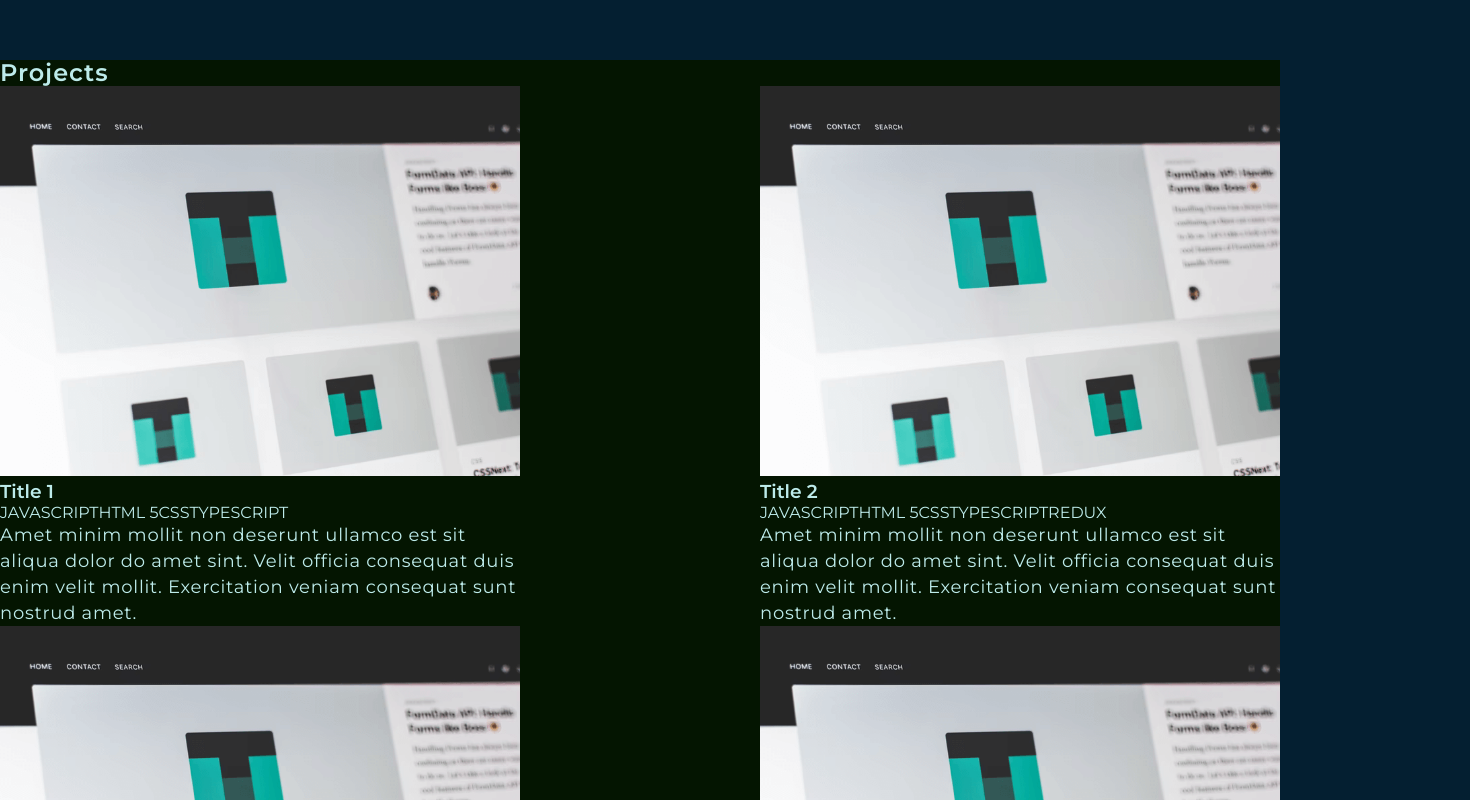
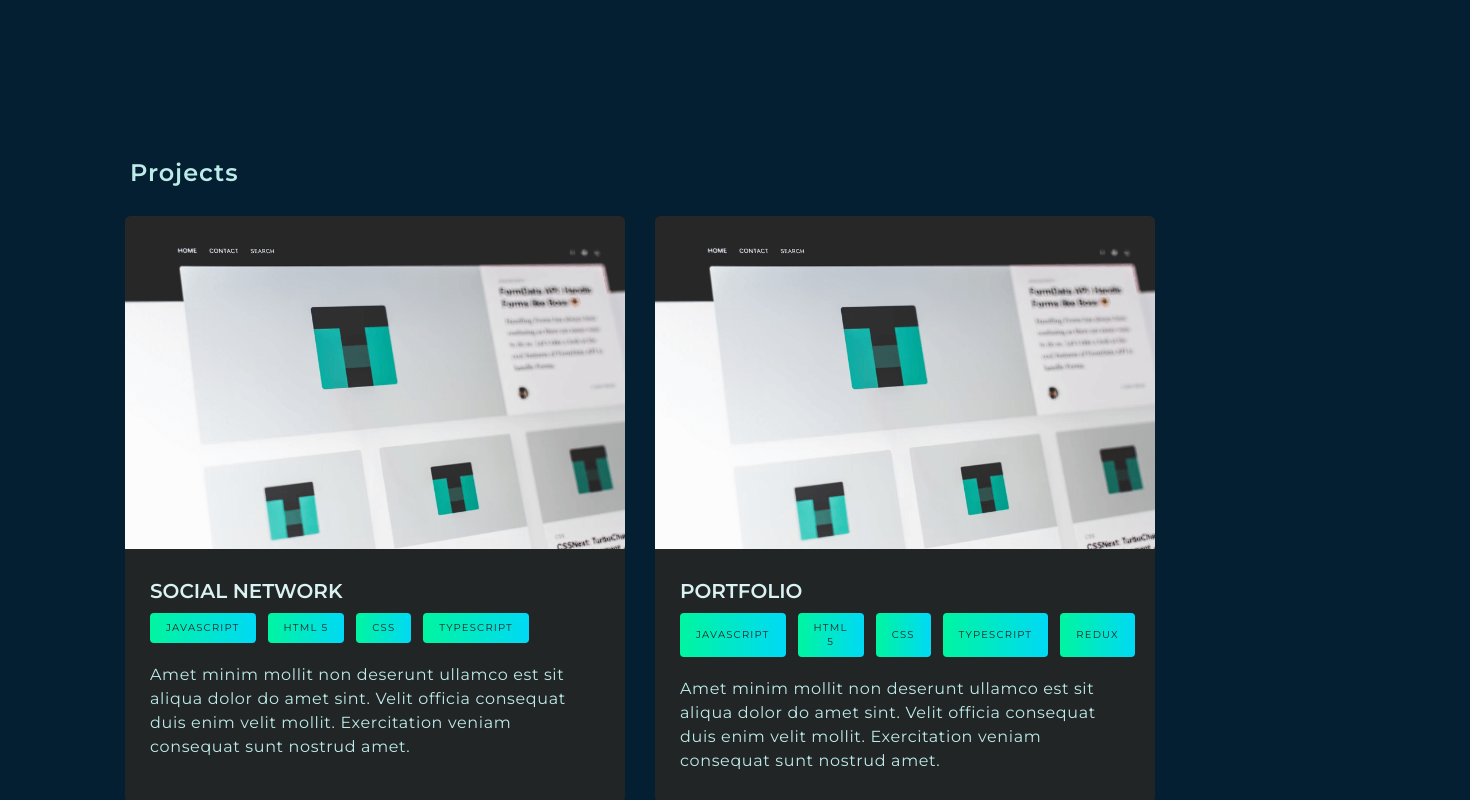
Before and after one commit to DmitrijLosev/Portfolio, a React app: page / in a window 1280 px wide. Shown: the part 2000-2800 px from the top of the page, 1470 px wide, since content can reach past the window. Built offline with nearby package versions, Linux system fonts and the light colour scheme.

Commit message:
styled-components

```diff
--- a/src/layout/sections/main/Main.tsx
+++ b/src/layout/sections/main/Main.tsx
@@ -9,7 +9,7 @@ import {MainContainer} from "../../../components/MainContainer";
 import {StyledNavLink} from "../../../components/StyledNavLink";
 import styled from "styled-components";
 import {CodePhoto} from "./CodePhoto";
-
+import fone from "../../../assets/images/fone.svg";
 
 export const Main = () => {
     return (
@@ -30,6 +30,7 @@ export const Main = () => {
                             <CodePhoto/>
                             <CodePhoto/>
                             <CodePhoto/>
+                            <StyledFone src={fone} alt={"Fone for photo here"}/>
                         </PseudoDiv>
                         <FlexWrapper id="textFlexWrapper" direction="column" justify="center" align="start" wrap="wrap">
                             <MainTittle>WEB DEVELOPER</MainTittle>
@@ -122,6 +123,7 @@ const PseudoDiv = styled.div`
     background-size: cover;
     right: 25px;
     bottom: 100px;
+    z-index: 3;
   }
 
   &::before {
@@ -134,66 +136,78 @@ const PseudoDiv = styled.div`
     background-size: cover;
     right: 25px;
     bottom: 30px;
+    z-index: 3;
   }
 
   img:nth-child(2) {
-    top: 30px;
+    top: 50px;
     left: 30px;
   }
 
   img:nth-child(3) {
-    top: 85px;
+    top: 105px;
     left: 30px;
   }
 
   img:nth-child(4) {
-    top: 30px;
+    top: 50px;
     left: 115px;
   }
 
   img:nth-child(5) {
-    top: calc(85px + 55px);
+    top: calc(105px + 55px);
     left: 30px;
   }
 
   img:nth-child(6) {
-    top: calc(85px + 55px + 55px);
+    top: calc(105px + 55px + 55px);
     left: 30px;
   }
 
   img:nth-child(7) {
-    top: calc(85px + 55px + 55px + 55px);
+    top: calc(105px + 55px + 55px + 55px);
     left: 30px;
   }
 
   img:nth-child(8) {
-    top: 30px;
+    top: 50px;
     right: 25px;
   }
 
   img:nth-child(9) {
-    top: 30px;
+    top: 50px;
     right: 110px;
   }
 
   img:nth-child(10) {
-    top: calc(85px);
+    top: calc(105px);
     right: 25px;
   }
 
   img:nth-child(11) {
-    top: calc(85px + 55px);
+    top: calc(105px + 55px);
     right: 25px;
   }
 
   img:nth-child(12) {
-    top: calc(85px + 55px + 55px);
+    top: calc(105px + 55px + 55px);
     right: 25px;
   }
 
-  img:last-child {
-    top: calc(85px + 55px + 55px + 55px);
+  img:nth-child(13) {
+    top: calc(105px + 55px + 55px + 55px);
     right: 25px;
+    z-index:3;
   }
-
+  img:last-child{
+    left:300px;
+    bottom:-80px;
+    overflow: hidden;
+  }
 `
+const StyledFone=styled.img`
+  position: absolute;
+  width: 460px;
+  height: 330px;
+  z-index:2
+`
--- a/src/layout/sections/projects/Project.tsx
+++ b/src/layout/sections/projects/Project.tsx
@@ -2,23 +2,19 @@ import React from 'react';
 import styled from "styled-components";
 import ProjectTitlePhoto from "./../../../assets/images/project.webp";
 import {StyledText} from "../../../components/StyledText";
+import {FlexWrapper} from "../../../components/FlexWrapper";
 
-export const Project = () => {
 
-    type ProjectsItemType = {
-        projectId: number,
-        projectTitlePhoto: string,
-        projectTitle: string,
-        projectUsedSkills: Array<string>,
-        projectDescription: string
-    }
-    type ProjectsItemsType = Array<ProjectsItemType>
 
-    const ProjectsItems = [
+
+export const Project: React.FC<{ showAllProjects: boolean }> = (props) => {
+
+
+    const ProjectsItemsStart = [
         {
             projectId: 1,
             projectTitlePhoto: ProjectTitlePhoto,
-            projectTitle: "Title 1",
+            projectTitle: "SOCIAL NETWORK",
             projectUsedSkills: ["JAVASCRIPT", "HTML 5", "CSS", "TYPESCRIPT"],
             projectDescription: "Amet minim mollit non deserunt ullamco est sit aliqua dolor do amet sint. " +
                 "Velit officia consequat duis enim velit mollit. Exercitation veniam consequat sunt nostrud amet."
@@ -26,7 +22,25 @@ export const Project = () => {
         {
             projectId: 2,
             projectTitlePhoto: ProjectTitlePhoto,
-            projectTitle: "Title 2",
+            projectTitle: "PORTFOLIO",
+            projectUsedSkills: ["JAVASCRIPT", "HTML 5", "CSS", "TYPESCRIPT", "REDUX"],
+            projectDescription: "Amet minim mollit non deserunt ullamco est sit aliqua dolor do amet sint. " +
+                "Velit officia consequat duis enim velit mollit. Exercitation veniam consequat sunt nostrud amet."
+        }]
+
+    const ProjectsItems = [
+        {
+            projectId: 1,
+            projectTitlePhoto: ProjectTitlePhoto,
+            projectTitle: "SOCIAL NETWORK",
+            projectUsedSkills: ["JAVASCRIPT", "HTML 5", "CSS", "TYPESCRIPT"],
+            projectDescription: "Amet minim mollit non deserunt ullamco est sit aliqua dolor do amet sint. " +
+                "Velit officia consequat duis enim velit mollit. Exercitation veniam consequat sunt nostrud amet."
+        },
+        {
+            projectId: 2,
+            projectTitlePhoto: ProjectTitlePhoto,
+            projectTitle: "PORTFOLIO",
             projectUsedSkills: ["JAVASCRIPT", "HTML 5", "CSS", "TYPESCRIPT", "REDUX"],
             projectDescription: "Amet minim mollit non deserunt ullamco est sit aliqua dolor do amet sint. " +
                 "Velit officia consequat duis enim velit mollit. Exercitation veniam consequat sunt nostrud amet."
@@ -34,7 +48,7 @@ export const Project = () => {
         {
             projectId: 3,
             projectTitlePhoto: ProjectTitlePhoto,
-            projectTitle: "Title 3",
+            projectTitle: "NATURAL CARDS",
             projectUsedSkills: ["HTML 5", "CSS"],
             projectDescription: "Amet minim mollit non deserunt ullamco est sit aliqua dolor do amet sint. " +
                 "Velit officia consequat duis enim velit mollit. Exercitation veniam consequat sunt nostrud amet."
@@ -42,7 +56,7 @@ export const Project = () => {
         {
             projectId: 4,
             projectTitlePhoto: ProjectTitlePhoto,
-            projectTitle: "Title 4",
+            projectTitle: "FREECODECAMP PROJECTS",
             projectUsedSkills: ["JAVASCRIPT", "HTML 5", "CSS", "TYPESCRIPT", "REDUX", "STYLED COMPONENTS"],
             projectDescription: "Amet minim mollit non deserunt ullamco est sit aliqua dolor do amet sint. " +
                 "Velit officia consequat duis enim velit mollit. Exercitation veniam consequat sunt nostrud amet."
@@ -50,35 +64,101 @@ export const Project = () => {
     ]
 
 
-    return (
-        <>
-            {ProjectsItems.map((projectItem) => (
+    return (<>
+            {
+                !props.showAllProjects
+                    ? ProjectsItemsStart.map((projectItem) => (
                         <StyledProjectBox key={projectItem.projectId}>
-                    <a href={""}>
+                            <FlexWrapper id="projectWrapper" direction="column">
                             <StyledProjectTitlePhoto src={projectItem.projectTitlePhoto} alt=""/>
-                    </a>
                             <StyledProjectTitle>{projectItem.projectTitle}</StyledProjectTitle>
+                            <FlexWrapper id="skillsSpans">
                             {projectItem.projectUsedSkills.map((skillItem: string, index: number) => (
-                        <span key={index}>{skillItem}</span>
+                                <StyledSkillSpan  key={index}>{skillItem}</StyledSkillSpan >
                             ))}
-                    <StyledText>{projectItem.projectDescription}</StyledText>
+                            </FlexWrapper>
+                            <StyledProjectText>{projectItem.projectDescription}</StyledProjectText>
+                            </FlexWrapper>
                         </StyledProjectBox>
+                    ))
+                    : ProjectsItems.map((projectItem) => (
+                        <StyledProjectBox key={projectItem.projectId}>
+                            <FlexWrapper id="projectWrapper" direction="column">
+                            <StyledProjectTitlePhoto src={projectItem.projectTitlePhoto} alt=""/>
+                            <StyledProjectTitle>{projectItem.projectTitle}</StyledProjectTitle>
+                                <FlexWrapper id="skillsSpans" wrap="wrap">
+                            {projectItem.projectUsedSkills.map((skillItem: string, index: number) => (
+                                <StyledSkillSpan key={index}>{skillItem}</StyledSkillSpan>
                             ))}
+                                </FlexWrapper>
+                            <StyledProjectText>{projectItem.projectDescription}</StyledProjectText>
+                            </FlexWrapper>
+                        </StyledProjectBox>
+                    ))
+            }
         </>
     )
+
 }
 
+const StyledProjectBox = styled.div`
+  max-width: 500px;
+  width: 100%;
 
-const StyledProjectBox = styled.div`
-max-width:520px;
+  ${FlexWrapper}[id="skillsSpans"] {
+    height: auto;
+    gap: 12px;
+    max-width: 475px;
+    padding: 10px 0 0 25px;
     width:100%;
+  }
 
+  ${FlexWrapper}[id="projectWrapper"] {
+    border-radius: 6px;
+    background-color: #222525;
+  }
 `
 const StyledProjectTitle = styled.h3`
+  color:#D9F2F2;
+  font-family: Montserrat,sans-serif;
+  font-size: 20px;
+  font-style: normal;
+  font-weight: 600;
+  line-height: normal;
+  padding-left: 25px;
+  max-width: 450px;
 `
 
 const StyledProjectTitlePhoto = styled.img`
   width: 100%;
-  height: 390px;
   object-fit: cover;
+  border-top-left-radius: 6px;
+  border-top-right-radius: 6px;
+  padding-bottom:30px;
 `
+const StyledSkillSpan = styled.span `
+  color: #1F2626;
+  text-align: center;
+  font-family: Montserrat,sans-serif;
+  font-size: 10px;
+  font-style: normal;
+  font-weight: 400;
+  line-height: 14px;
+  letter-spacing: 1.2px;
+  text-transform: uppercase;
+  display: inline-flex;
+  padding: 8px 16px;
+  justify-content: center;
+  align-items: center;
+  gap: 10px;
+  border-radius: 4px;
+  background: linear-gradient(90deg, #00F5A0 0%, #00D9F5 100%);
+`
+const StyledProjectText = styled(StyledText)`
+  color: #BDEBEA;
+  font-size: 16px;
+  line-height: 24px;
+  letter-spacing: 0.64px;
+  max-width: 500px;
+  padding:20px 25px 30px 25px
+`
--- a/src/layout/sections/projects/Projects.tsx
+++ b/src/layout/sections/projects/Projects.tsx
@@ -1,24 +1,52 @@
-import React from 'react';
+import React, {useState} from 'react';
 import styled from "styled-components";
 import {StyledSectionTitle} from "../../../components/StyledSectionTitle";
 import {FlexWrapper} from "../../../components/FlexWrapper";
 import {Project} from "./Project";
+import {MainContainer} from "../../../components/MainContainer";
+import {MyTheme} from "../../../components/styles/MyTheme.styles";
+import {StyledBtn} from "../../../components/Button";
 
 export const Projects = () => {
+
+    const [showAllProjects, setShowAll]=useState<boolean>(false)
+    const showAllProject=()=>{
+        setShowAll(true)
+    }
+    const hideAllProject=()=>{
+        setShowAll(false)
+    }
+
     return (
-        <StyledProjectsSection id="projects">
+        <StyledProjectsSection id="Projects">
+            <MainContainer>
+                <FlexWrapper id="allprojects" direction="column">
             <StyledSectionTitle>Projects</StyledSectionTitle>
-            <FlexWrapper wrap="wrap" justify="space-between">
-                <Project/>
+            <FlexWrapper id="cardsWrapper" wrap="wrap" justify="center">
+                <Project showAllProjects={showAllProjects}/>
             </FlexWrapper>
-            <StyledBtn>SEE ALL PROJECTS</StyledBtn>
+            {!showAllProjects ? <StyledBtn onClick={showAllProject}>SEE ALL PROJECTS</StyledBtn> :
+                <StyledBtn onClick={hideAllProject}>HIDE ALL PROJECTS</StyledBtn>}
+                </FlexWrapper>
+            </MainContainer>
         </StyledProjectsSection>
     );
 };
 
 const StyledProjectsSection = styled.section`
-  background-color: #041501;
 min-height: 100vh;
+  h2 {
+    padding: 100px 0 0 0;
+    max-width: 1080px;
+    width: 100%;
+    align-self:flex-end;
+  }
+  ${FlexWrapper}[id="allprojects"]{
+    gap:30px;
+  }
+  ${FlexWrapper}[id="cardsWrapper"]{
+    column-gap: 30px;
+    row-gap: 30px;
+
+  }
 `
-
-const StyledBtn = styled.button``
```
Also changed, not shown: src/assets/images/fone.svg. Lines whose indentation alone changed are shown as unchanged.
